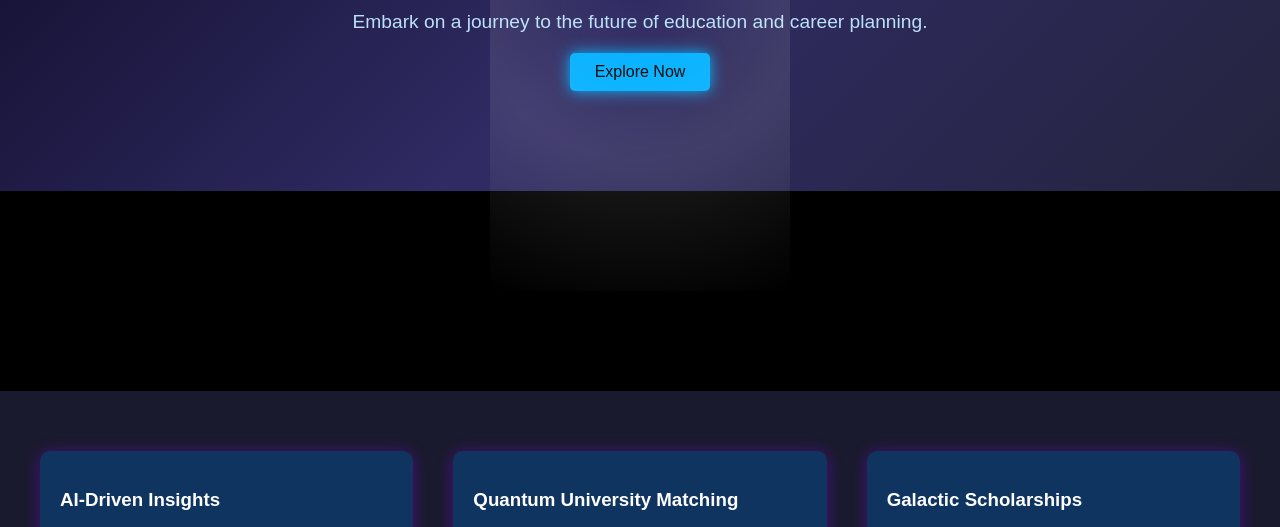
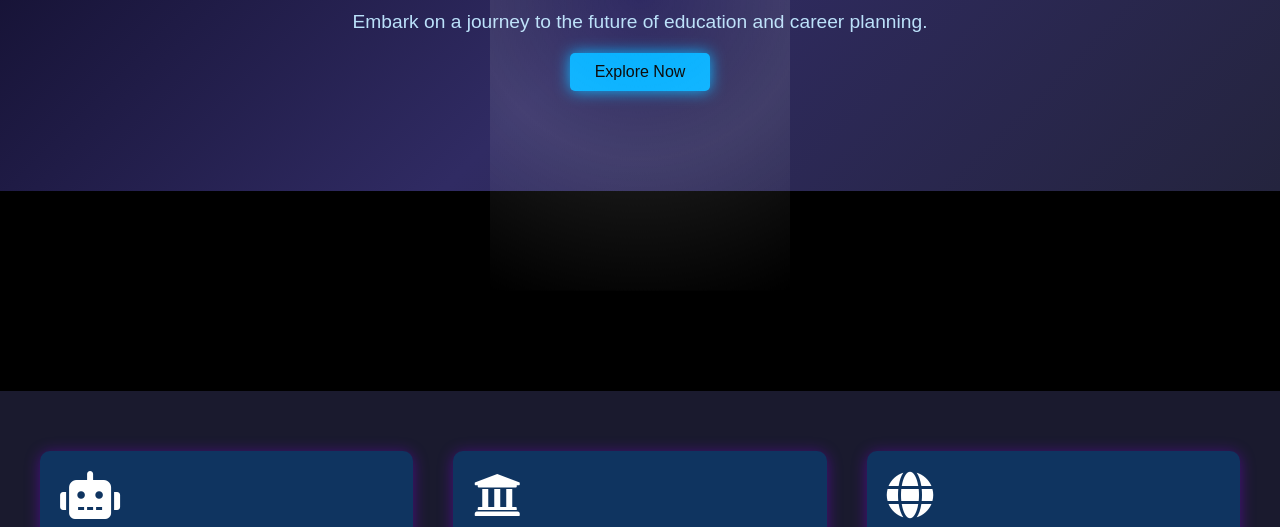
Before and after one commit to mrgoodvibestv/beginning, a plain HTML site: page index.html in a window 1280 px wide. Shown: the part 208-735 px from the top of the page. Drawn offline with Linux system fonts and the light colour scheme.

Commit message:
Update index.html

```diff
--- a/index.html
+++ b/index.html
@@ -5,6 +5,7 @@
     <meta name="viewport" content="width=device-width, initial-scale=1.0">
     <title>FuturePath AI</title>
     <link rel="stylesheet" href="styles.css">
+    <link rel="stylesheet" href="https://cdnjs.cloudflare.com/ajax/libs/font-awesome/5.15.3/css/all.min.css">
 </head>
 <body>
     <header class="hero">
@@ -17,14 +18,17 @@
     </div>
     <section id="features" class="features-section">
         <div class="feature-box">
+            <i class="fas fa-robot fa-3x"></i>
             <h3>AI-Driven Insights</h3>
             <p>Deep dive into your future with AI that understands your potential.</p>
         </div>
         <div class="feature-box">
+            <i class="fas fa-university fa-3x"></i>
             <h3>Quantum University Matching</h3>
             <p>Experience our quantum algorithm that finds the perfect academic path for you.</p>
         </div>
         <div class="feature-box">
+            <i class="fas fa-globe fa-3x"></i>
             <h3>Galactic Scholarships</h3>
             <p>Access a universe of scholarships with our interstellar scholarship finder.</p>
         </div>
```
